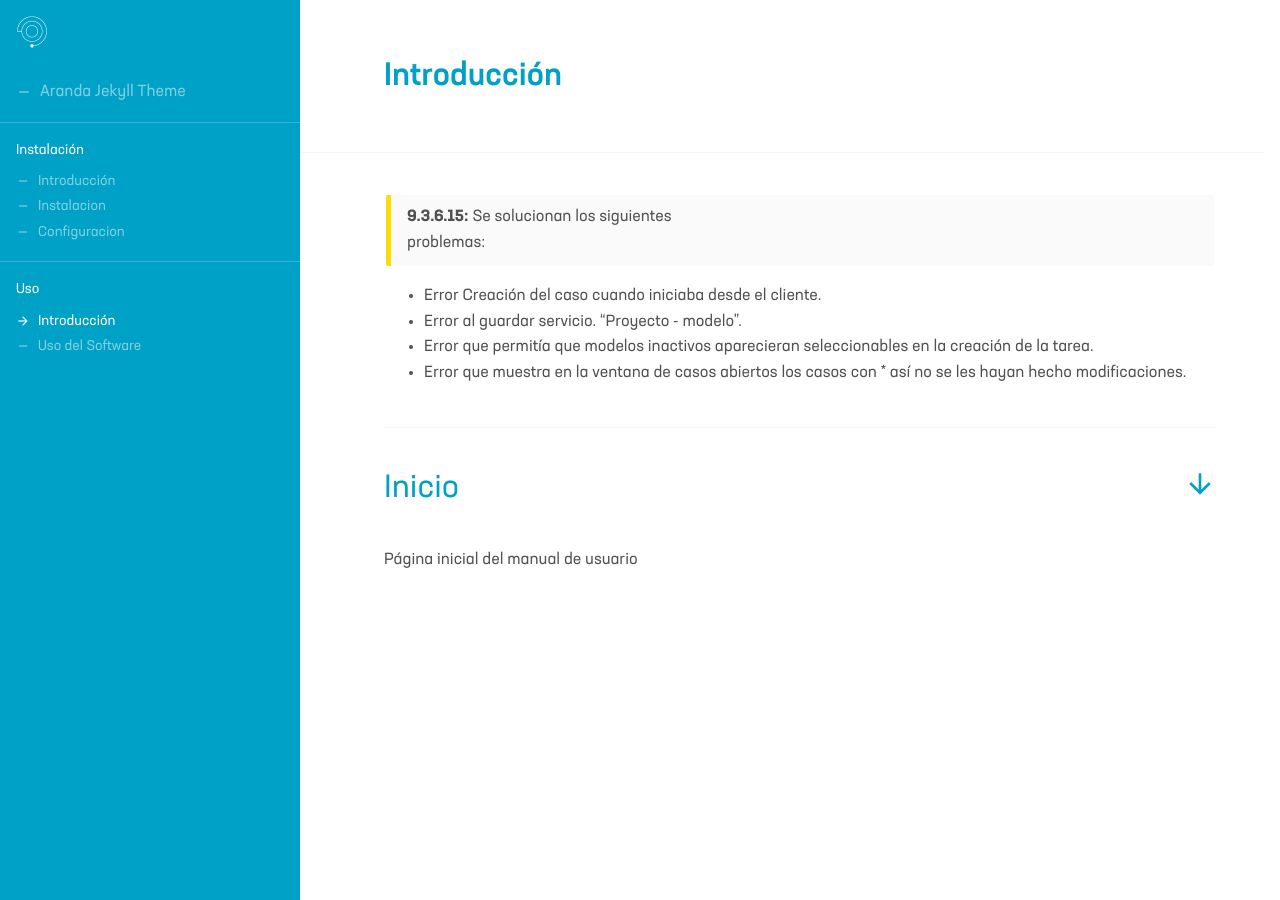
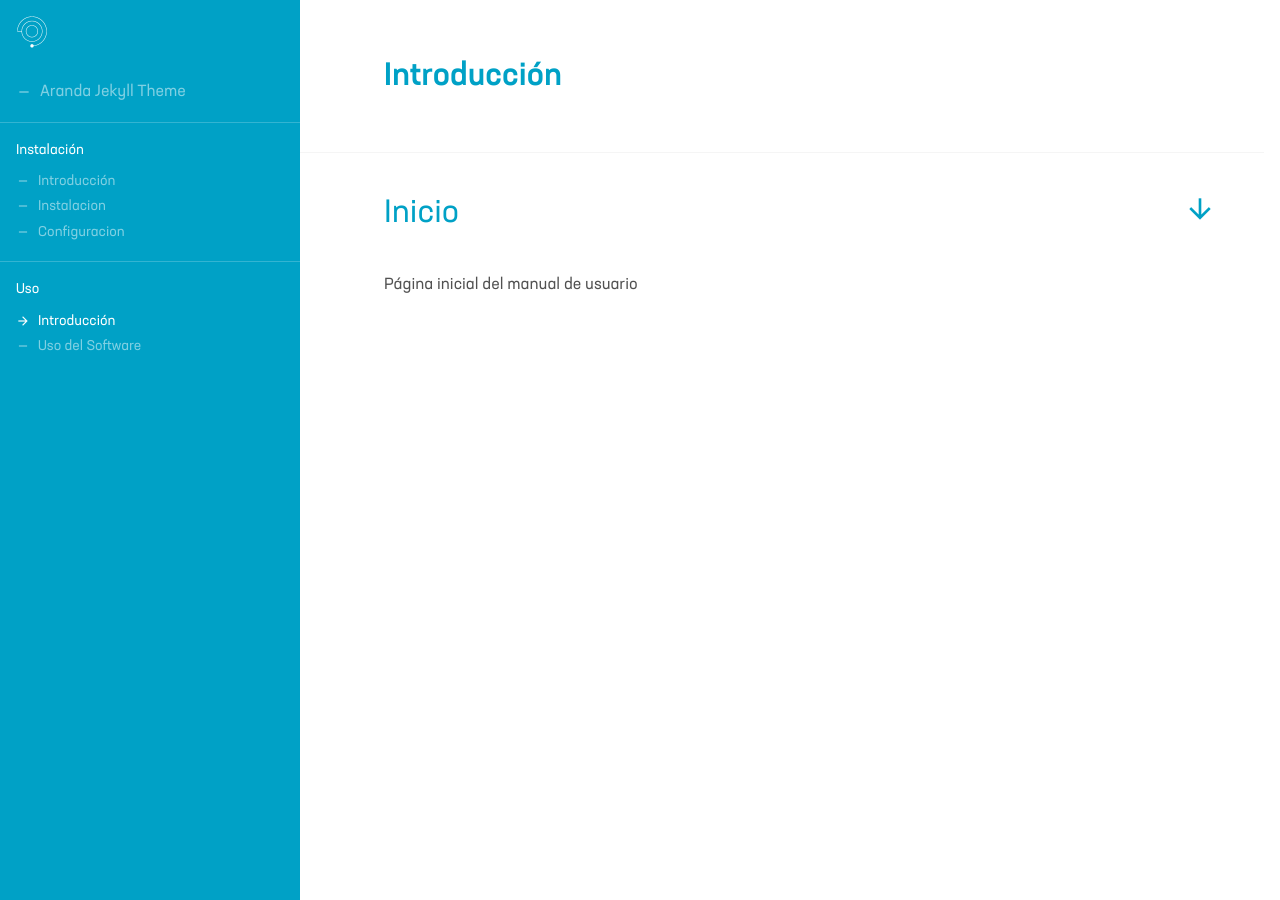
Before and after one commit to aranda-docs/prueba-AVA, a Jekyll site: the page built from docs/2.1-inicio.md, in a window 1280 px wide. Built offline with Jekyll 4.4.1, drawn with Linux system fonts in a browser that asks for light colours.

Commit message:
Update 2.1-inicio.md

```diff
--- a/docs/2.1-inicio.md
+++ b/docs/2.1-inicio.md
@@ -7,16 +7,6 @@ sidebar: docs
 ---
 
 
-| **9.3.6.15:** Se solucionan los siguientes problemas: |
-
-  - Error Creación del caso cuando iniciaba desde el cliente.
-  - Error al guardar servicio. "Proyecto - modelo".
-  - Error que permitía que modelos inactivos aparecieran seleccionables en la creación de la tarea.
-  - Error que muestra en la ventana de casos abiertos los casos con * así no se les hayan hecho modificaciones.
-
-
-
-
 # Inicio
 
 Página inicial del manual de usuario
```
